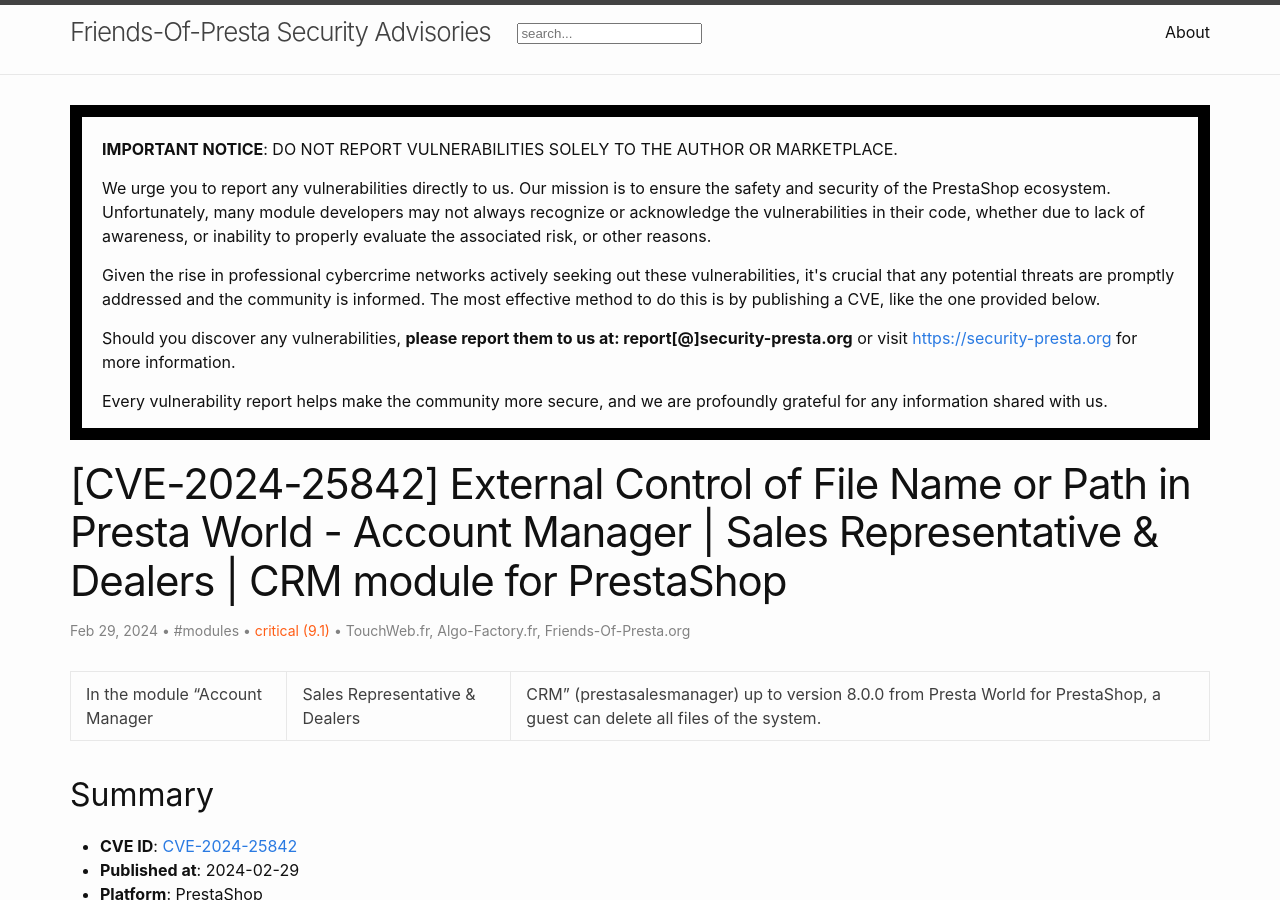
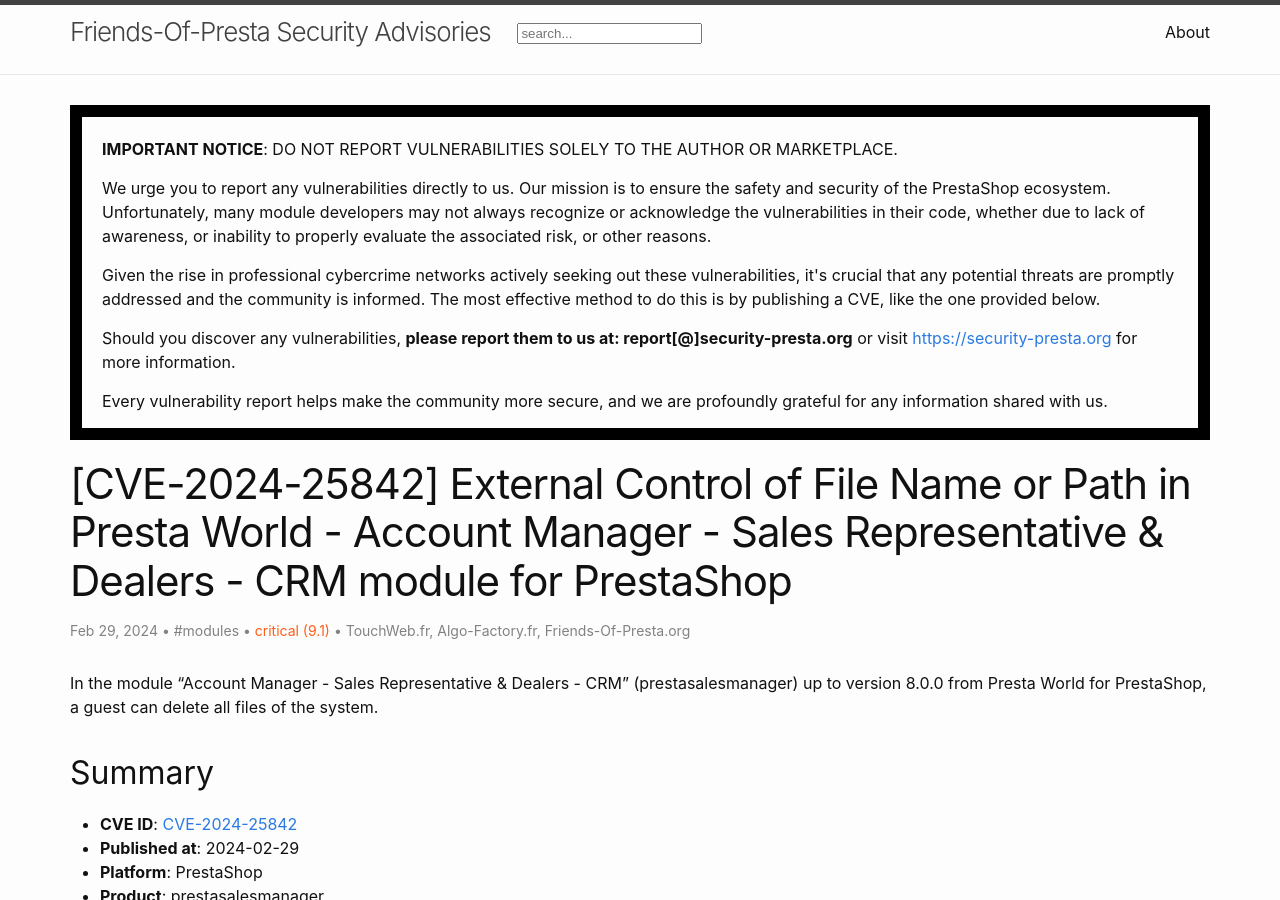
Before and after one commit to friends-of-presta/security-advisories, a Jekyll site: the page built from _posts/2024-02-29-prestasalesmanager.md, in a window 1280 px wide and 900 px high. Built offline with Jekyll 4.4.1, drawn with Linux system fonts in a browser that asks for light colours.

```diff
--- a/_posts/2024-02-29-prestasalesmanager.md
+++ b/_posts/2024-02-29-prestasalesmanager.md
@@ -1,6 +1,6 @@
 ---
 layout: post
-title: "[CVE-2024-25842] External Control of File Name or Path in Presta World - Account Manager | Sales Representative & Dealers | CRM module for PrestaShop"
+title: "[CVE-2024-25842] External Control of File Name or Path in Presta World - Account Manager - Sales Representative & Dealers - CRM module for PrestaShop"
 categories: modules
 author:
 - TouchWeb.fr
@@ -10,7 +10,7 @@ meta: "CVE,PrestaShop,prestasalesmanager"
 severity: "critical (9.1)"
 ---
 
-In the module "Account Manager | Sales Representative & Dealers | CRM" (prestasalesmanager) up to version 8.0.0 from Presta World for PrestaShop, a guest can delete all files of the system.
+In the module "Account Manager - Sales Representative & Dealers - CRM" (prestasalesmanager) up to version 8.0.0 from Presta World for PrestaShop, a guest can delete all files of the system.
 
 
 ## Summary
```
